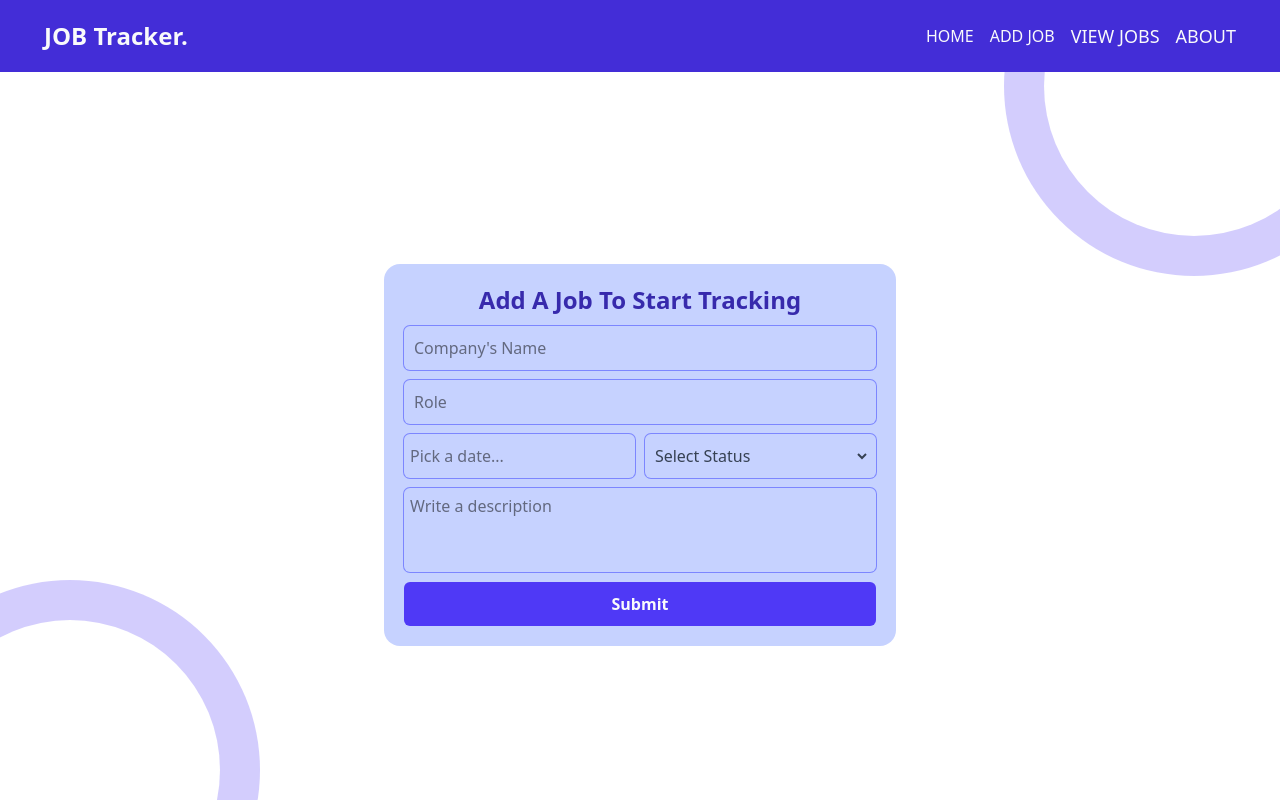
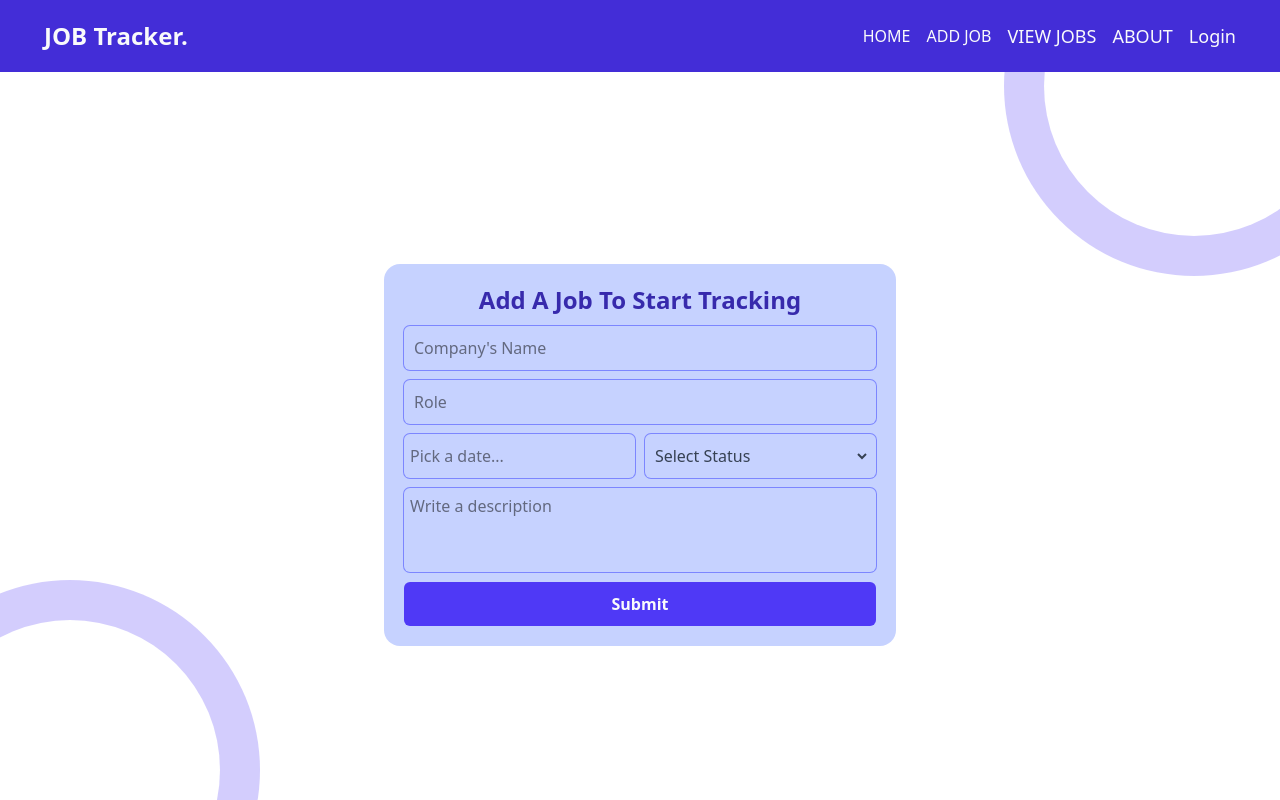
Before and after one commit to mubarakq/Job-Tracker, a React (Vite) app: page /Add in a window 1280 px wide. Built offline with nearby package versions, Linux system fonts and the light colour scheme.

Commit message:
adding login

```diff
--- a/src/App.tsx
+++ b/src/App.tsx
@@ -5,6 +5,7 @@ import Index from './pages/Index';
 import About from './pages/About';
 import Job from './pages/Job';
 import Add from './pages/Add';
+import Login from './pages/login'
 
 function App() {
   return (
@@ -14,6 +15,7 @@ function App() {
         <Route path='/About' element={<About/>}/>
         <Route path='/Job' element={<Job/>}/>
         <Route path='/Add' element={<Add/>}/>
+        <Route path='/Login' element={<Login/>}/>
       </Routes>
     </BrowserRouter>
   )
--- a/src/components/Nav.tsx
+++ b/src/components/Nav.tsx
@@ -23,6 +23,7 @@ const Nav = ({className}:navProps) => {
           <Link className="font-family:Inter text-md hover:cursor-pointer text-gray-50 " to="/Add">ADD JOB</Link>
           <Link className="font-family:Inter text-lg hover:cursor-pointer text-gray-50" to="/Job">VIEW JOBS</Link>
           <Link className="font-family:Inter text-lg hover:cursor-pointer text-gray-50" to="/About">ABOUT</Link>
+          <Link className="font-family:Inter text-lg hover:cursor-pointer text-gray-50" to="/Login">Login</Link>
         </Navlinks>
         {/* for mobile */}
 
@@ -39,6 +40,7 @@ const Nav = ({className}:navProps) => {
           <Link className="font-family:Inter text-md hover:cursor-pointer text-gray-50 block w-full p-5 hover:bg-indigo-600" to="/Add">ADD JOB</Link>
           <Link className="font-family:Inter text-lg hover:cursor-pointer text-gray-50 block w-full p-5 hover:bg-indigo-600" to="/Job">VIEW JOBS</Link>
           <Link className="font-family:Inter text-lg hover:cursor-pointer text-gray-50 block w-full p-5 hover:bg-indigo-600" to="/About">ABOUT</Link>
+          <Link className="font-family:Inter text-lg hover:cursor-pointer text-gray-50 block w-full p-5 hover:bg-indigo-600" to="/Login">Login</Link>
         </Navlinks>
         <Menu size={20} className="text-gray-50 md:hidden" onClick={()=>{handleClicked()}}/>
     </nav>
--- /dev/null
+++ b/src/pages/Login.tsx
@@ -0,0 +1,9 @@
+import React from 'react'
+
+const Login = () => {
+  return (
+    <div>L</div>
+  )
+}
+
+export default Login
```
